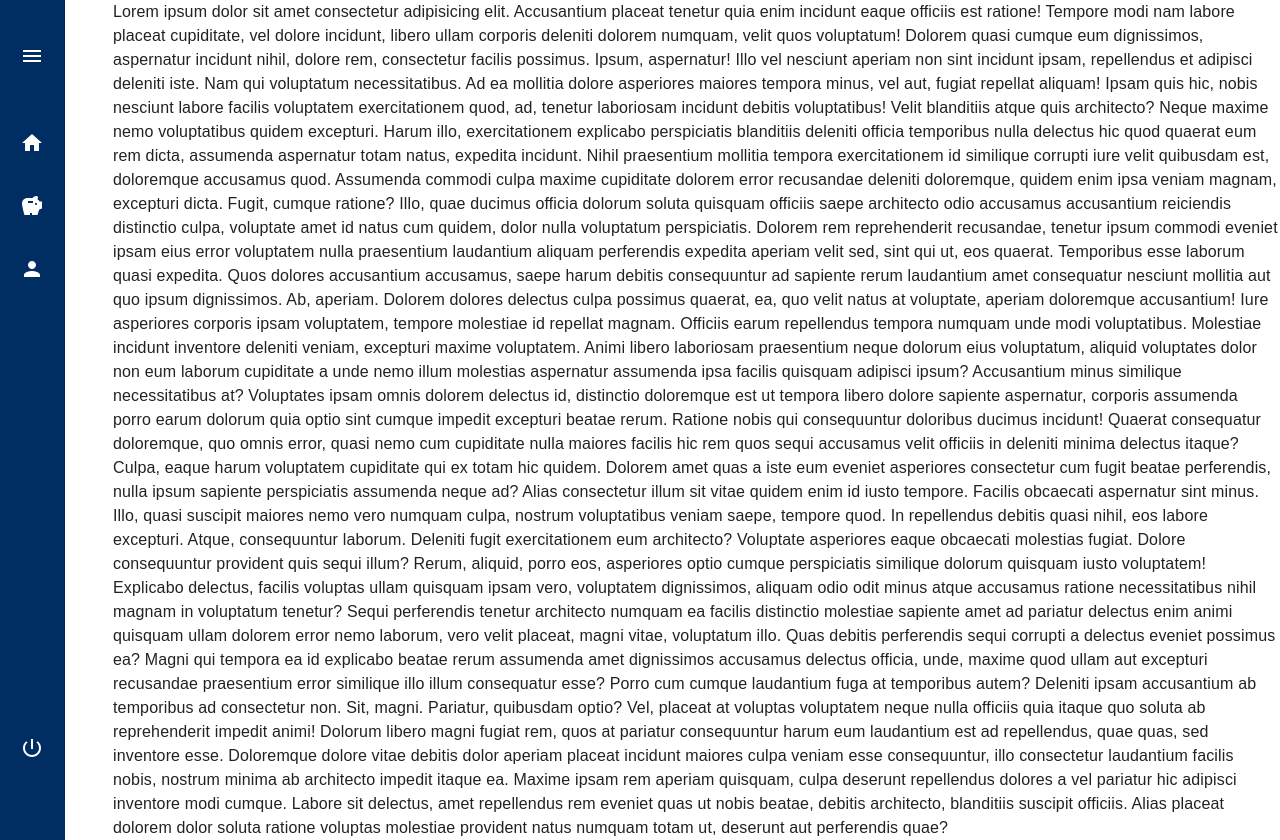
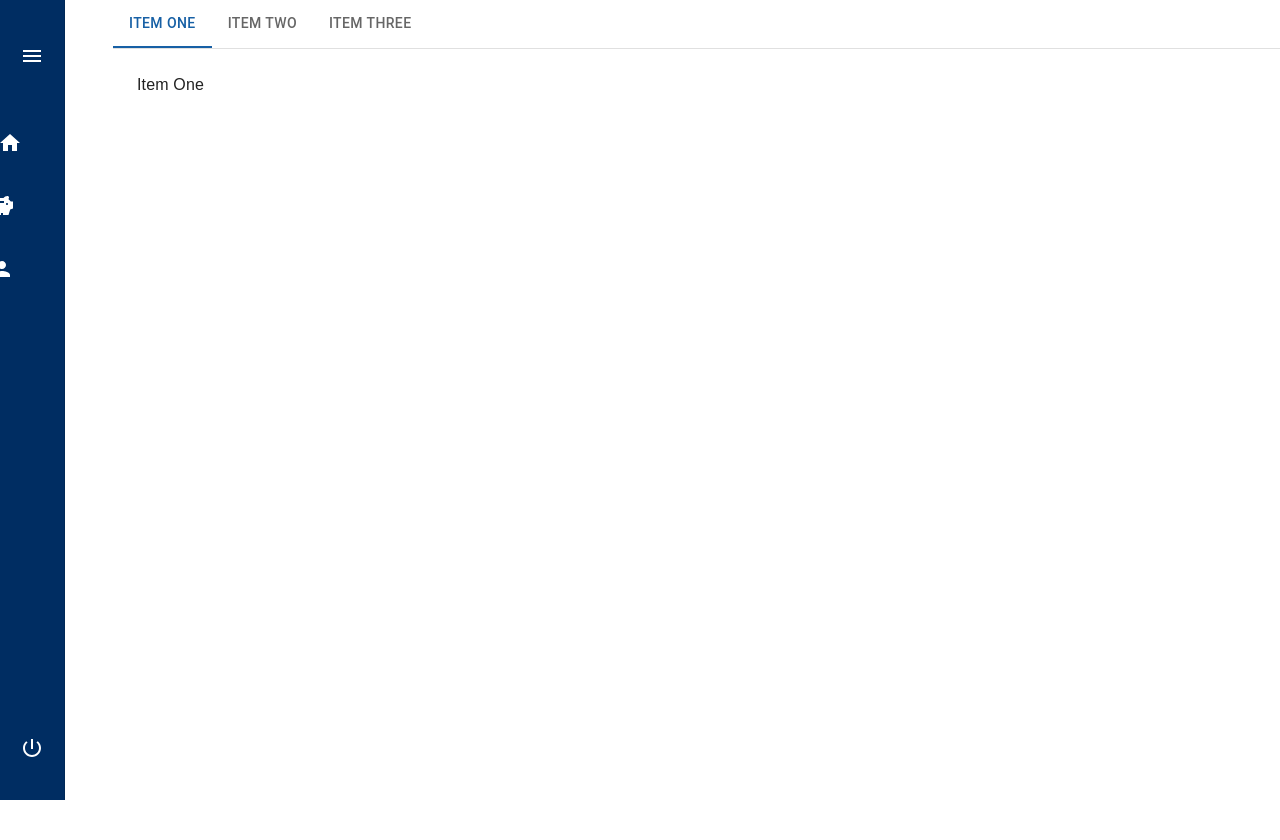
Before and after one commit to Ubongg/piggy-clone, a Next.js app: page / in a window 1280 px wide. After the commit the page ends 800 px from the top, so only its background shows below. Built offline with nearby package versions, Linux system fonts and the light colour scheme.

Commit message:
added page routes

```diff
--- a/package.json
+++ b/package.json
@@ -13,6 +13,7 @@
     "@emotion/styled": "^11.11.0",
     "@fontsource/roboto": "^5.0.8",
     "@mui/icons-material": "^5.14.8",
+    "@mui/lab": "^5.0.0-alpha.143",
     "@mui/material": "^5.14.8",
     "bcryptjs": "^2.4.3",
     "eslint": "8.49.0",
--- /dev/null
+++ b/src/app/account/page.jsx
@@ -0,0 +1,4 @@
+const Account = () => {
+  return <div>Account</div>;
+};
+export default Account;
--- a/src/app/globals.css
+++ b/src/app/globals.css
@@ -13,3 +13,6 @@ body {
   display: flex;
   gap: 3rem;
 }
+a {
+  text-decoration: none;
+}
--- a/src/app/layout.js
+++ b/src/app/layout.js
@@ -7,8 +7,8 @@ import Sidebar from "@/components/sidebar/Sidebar";
 const inter = Inter({ subsets: ["latin"] });
 
 export const metadata = {
-  title: "Create Next App",
-  description: "Generated by create next app",
+  title: "YuboVest",
+  description: "PiggyVest type shit",
 };
 
 export default function RootLayout({ children }) {
--- a/src/app/page.js
+++ b/src/app/page.js
@@ -1,83 +1,33 @@
-const Home = () => {
+"use client";
+
+import * as React from "react";
+import Box from "@mui/material/Box";
+import Tab from "@mui/material/Tab";
+import TabContext from "@mui/lab/TabContext";
+import TabList from "@mui/lab/TabList";
+import TabPanel from "@mui/lab/TabPanel";
+
+export default function LabTabs() {
+  const [value, setValue] = React.useState("1");
+
+  const handleChange = (event, newValue) => {
+    setValue(newValue);
+  };
+
   return (
-    <div>
-      Lorem ipsum dolor sit amet consectetur adipisicing elit. Accusantium
-      placeat tenetur quia enim incidunt eaque officiis est ratione! Tempore
-      modi nam labore placeat cupiditate, vel dolore incidunt, libero ullam
-      corporis deleniti dolorem numquam, velit quos voluptatum! Dolorem quasi
-      cumque eum dignissimos, aspernatur incidunt nihil, dolore rem, consectetur
-      facilis possimus. Ipsum, aspernatur! Illo vel nesciunt aperiam non sint
-      incidunt ipsam, repellendus et adipisci deleniti iste. Nam qui voluptatum
-      necessitatibus. Ad ea mollitia dolore asperiores maiores tempora minus,
-      vel aut, fugiat repellat aliquam! Ipsam quis hic, nobis nesciunt labore
-      facilis voluptatem exercitationem quod, ad, tenetur laboriosam incidunt
-      debitis voluptatibus! Velit blanditiis atque quis architecto? Neque maxime
-      nemo voluptatibus quidem excepturi. Harum illo, exercitationem explicabo
-      perspiciatis blanditiis deleniti officia temporibus nulla delectus hic
-      quod quaerat eum rem dicta, assumenda aspernatur totam natus, expedita
-      incidunt. Nihil praesentium mollitia tempora exercitationem id similique
-      corrupti iure velit quibusdam est, doloremque accusamus quod. Assumenda
-      commodi culpa maxime cupiditate dolorem error recusandae deleniti
-      doloremque, quidem enim ipsa veniam magnam, excepturi dicta. Fugit, cumque
-      ratione? Illo, quae ducimus officia dolorum soluta quisquam officiis saepe
-      architecto odio accusamus accusantium reiciendis distinctio culpa,
-      voluptate amet id natus cum quidem, dolor nulla voluptatum perspiciatis.
-      Dolorem rem reprehenderit recusandae, tenetur ipsum commodi eveniet ipsam
-      eius error voluptatem nulla praesentium laudantium aliquam perferendis
-      expedita aperiam velit sed, sint qui ut, eos quaerat. Temporibus esse
-      laborum quasi expedita. Quos dolores accusantium accusamus, saepe harum
-      debitis consequuntur ad sapiente rerum laudantium amet consequatur
-      nesciunt mollitia aut quo ipsum dignissimos. Ab, aperiam. Dolorem dolores
-      delectus culpa possimus quaerat, ea, quo velit natus at voluptate, aperiam
-      doloremque accusantium! Iure asperiores corporis ipsam voluptatem, tempore
-      molestiae id repellat magnam. Officiis earum repellendus tempora numquam
-      unde modi voluptatibus. Molestiae incidunt inventore deleniti veniam,
-      excepturi maxime voluptatem. Animi libero laboriosam praesentium neque
-      dolorum eius voluptatum, aliquid voluptates dolor non eum laborum
-      cupiditate a unde nemo illum molestias aspernatur assumenda ipsa facilis
-      quisquam adipisci ipsum? Accusantium minus similique necessitatibus at?
-      Voluptates ipsam omnis dolorem delectus id, distinctio doloremque est ut
-      tempora libero dolore sapiente aspernatur, corporis assumenda porro earum
-      dolorum quia optio sint cumque impedit excepturi beatae rerum. Ratione
-      nobis qui consequuntur doloribus ducimus incidunt! Quaerat consequatur
-      doloremque, quo omnis error, quasi nemo cum cupiditate nulla maiores
-      facilis hic rem quos sequi accusamus velit officiis in deleniti minima
-      delectus itaque? Culpa, eaque harum voluptatem cupiditate qui ex totam hic
-      quidem. Dolorem amet quas a iste eum eveniet asperiores consectetur cum
-      fugit beatae perferendis, nulla ipsum sapiente perspiciatis assumenda
-      neque ad? Alias consectetur illum sit vitae quidem enim id iusto tempore.
-      Facilis obcaecati aspernatur sint minus. Illo, quasi suscipit maiores nemo
-      vero numquam culpa, nostrum voluptatibus veniam saepe, tempore quod. In
-      repellendus debitis quasi nihil, eos labore excepturi. Atque, consequuntur
-      laborum. Deleniti fugit exercitationem eum architecto? Voluptate
-      asperiores eaque obcaecati molestias fugiat. Dolore consequuntur provident
-      quis sequi illum? Rerum, aliquid, porro eos, asperiores optio cumque
-      perspiciatis similique dolorum quisquam iusto voluptatem! Explicabo
-      delectus, facilis voluptas ullam quisquam ipsam vero, voluptatem
-      dignissimos, aliquam odio odit minus atque accusamus ratione
-      necessitatibus nihil magnam in voluptatum tenetur? Sequi perferendis
-      tenetur architecto numquam ea facilis distinctio molestiae sapiente amet
-      ad pariatur delectus enim animi quisquam ullam dolorem error nemo laborum,
-      vero velit placeat, magni vitae, voluptatum illo. Quas debitis perferendis
-      sequi corrupti a delectus eveniet possimus ea? Magni qui tempora ea id
-      explicabo beatae rerum assumenda amet dignissimos accusamus delectus
-      officia, unde, maxime quod ullam aut excepturi recusandae praesentium
-      error similique illo illum consequatur esse? Porro cum cumque laudantium
-      fuga at temporibus autem? Deleniti ipsam accusantium ab temporibus ad
-      consectetur non. Sit, magni. Pariatur, quibusdam optio? Vel, placeat at
-      voluptas voluptatem neque nulla officiis quia itaque quo soluta ab
-      reprehenderit impedit animi! Dolorum libero magni fugiat rem, quos at
-      pariatur consequuntur harum eum laudantium est ad repellendus, quae quas,
-      sed inventore esse. Doloremque dolore vitae debitis dolor aperiam placeat
-      incidunt maiores culpa veniam esse consequuntur, illo consectetur
-      laudantium facilis nobis, nostrum minima ab architecto impedit itaque ea.
-      Maxime ipsam rem aperiam quisquam, culpa deserunt repellendus dolores a
-      vel pariatur hic adipisci inventore modi cumque. Labore sit delectus, amet
-      repellendus rem eveniet quas ut nobis beatae, debitis architecto,
-      blanditiis suscipit officiis. Alias placeat dolorem dolor soluta ratione
-      voluptas molestiae provident natus numquam totam ut, deserunt aut
-      perferendis quae?
-    </div>
+    <Box sx={{ width: "100%", typography: "body1" }}>
+      <TabContext value={value}>
+        <Box sx={{ borderBottom: 1, borderColor: "divider" }}>
+          <TabList onChange={handleChange} aria-label="lab API tabs example">
+            <Tab label="Item One" value="1" />
+            <Tab label="Item Two" value="2" />
+            <Tab label="Item Three" value="3" />
+          </TabList>
+        </Box>
+        <TabPanel value="1">Item One</TabPanel>
+        <TabPanel value="2">Item Two</TabPanel>
+        <TabPanel value="3">Item Three</TabPanel>
+      </TabContext>
+    </Box>
   );
-};
-export default Home;
+}
--- /dev/null
+++ b/src/app/savings/page.jsx
@@ -0,0 +1,4 @@
+const Savings = () => {
+  return <div>Savings</div>;
+};
+export default Savings;
--- /dev/null
+++ b/src/components/flex/Flex.jsx
@@ -0,0 +1,4 @@
+const Flex = () => {
+  return <div>Flex</div>;
+};
+export default Flex;
--- /dev/null
+++ b/src/components/safelock/Safelock.jsx
@@ -0,0 +1,4 @@
+const Safelock = () => {
+  return <div>Safelock</div>;
+};
+export default Safelock;
--- a/src/components/sidebar/Sidebar.jsx
+++ b/src/components/sidebar/Sidebar.jsx
@@ -16,6 +16,7 @@ import MenuIcon from "@mui/icons-material/Menu";
 import SavingsIcon from "@mui/icons-material/Savings";
 import PersonIcon from "@mui/icons-material/Person";
 import PowerSettingsNewIcon from "@mui/icons-material/PowerSettingsNew";
+import Link from "next/link";
 
 const drawerWidth = 240;
 
@@ -118,6 +119,16 @@ export default function Sidebar() {
                   px: 2.5,
                 }}
               >
+                <Link
+                  href={
+                    text === "Home"
+                      ? "/"
+                      : text === "Savings"
+                      ? "/savings"
+                      : "/account"
+                  }
+                  style={{ display: "flex", alignItems: "center" }}
+                >
                   <ListItemIcon
                     sx={{
                       minWidth: 0,
@@ -141,6 +152,7 @@ export default function Sidebar() {
                       fontWeight: 500,
                     }}
                   />
+                </Link>
               </ListItemButton>
             </ListItem>
           ))}
```
Also changed, not shown: 1 other file (tests, documents, lock files or other folders). Lines whose indentation alone changed are shown as unchanged.
